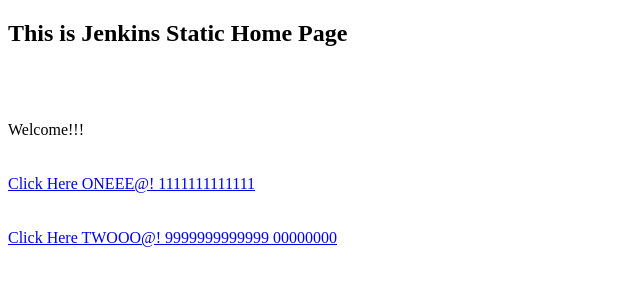
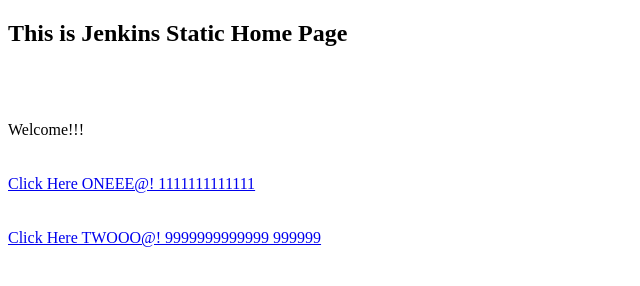
Before and after one commit to ArjunMalikP/jenkinsstatic, a plain HTML site: page index.html in a window 1280 px wide. Shown: the full height of the page, 0-640 px from the left. Drawn offline with Linux system fonts and the light colour scheme.

Commit message:
Update index.html

```diff
--- a/index.html
+++ b/index.html
@@ -15,6 +15,6 @@
   </br></br></br>
 	  <a href="./one/one.html"> Click Here ONEEE@! 1111111111111 </a>
   </br></br></br>
-  	  <a href="./two/two.html"> Click Here TWOOO@! 9999999999999 00000000 </a>
+  	  <a href="./two/two.html"> Click Here TWOOO@! 9999999999999 999999 </a>
  </body>
 </html>
```
